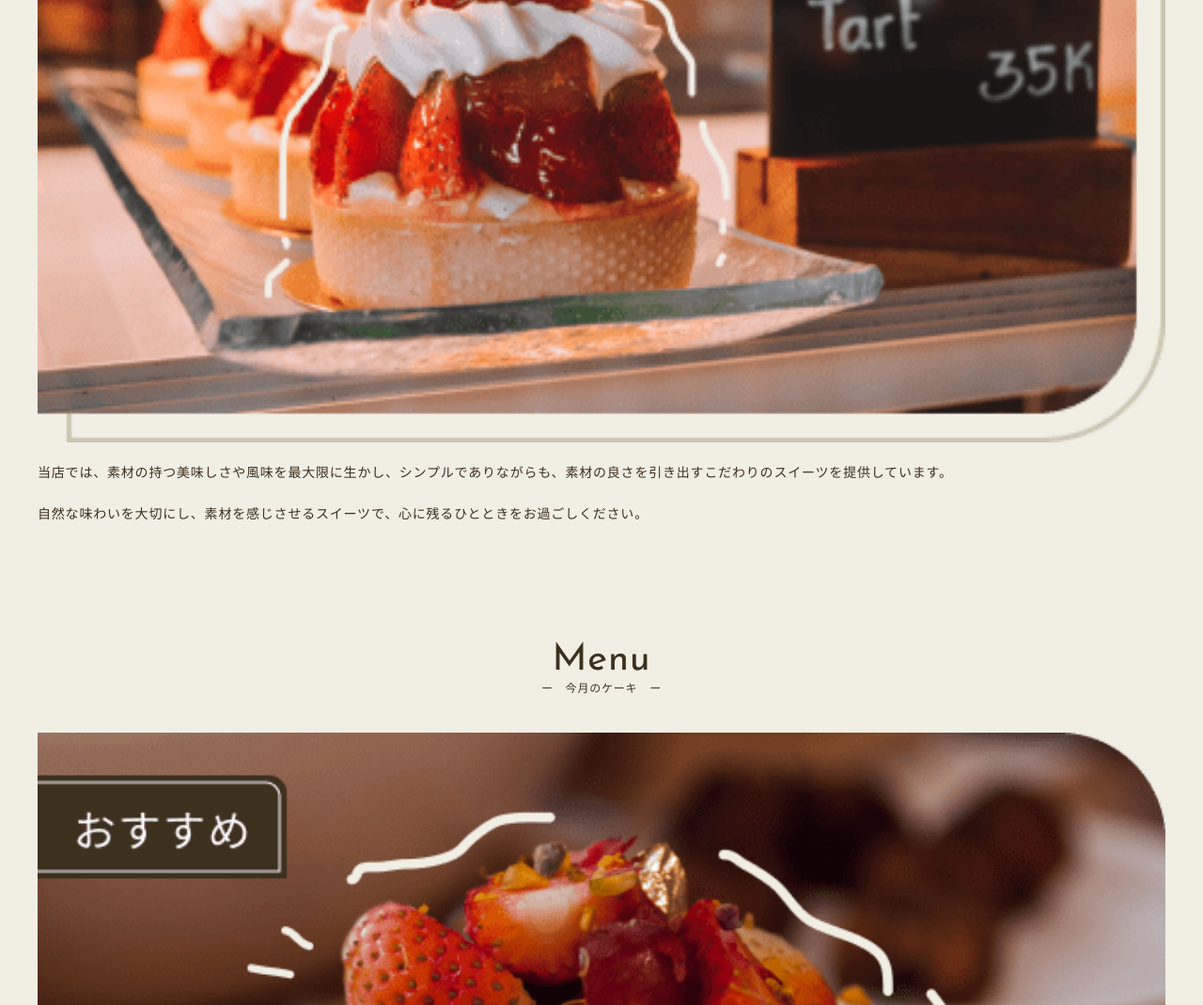
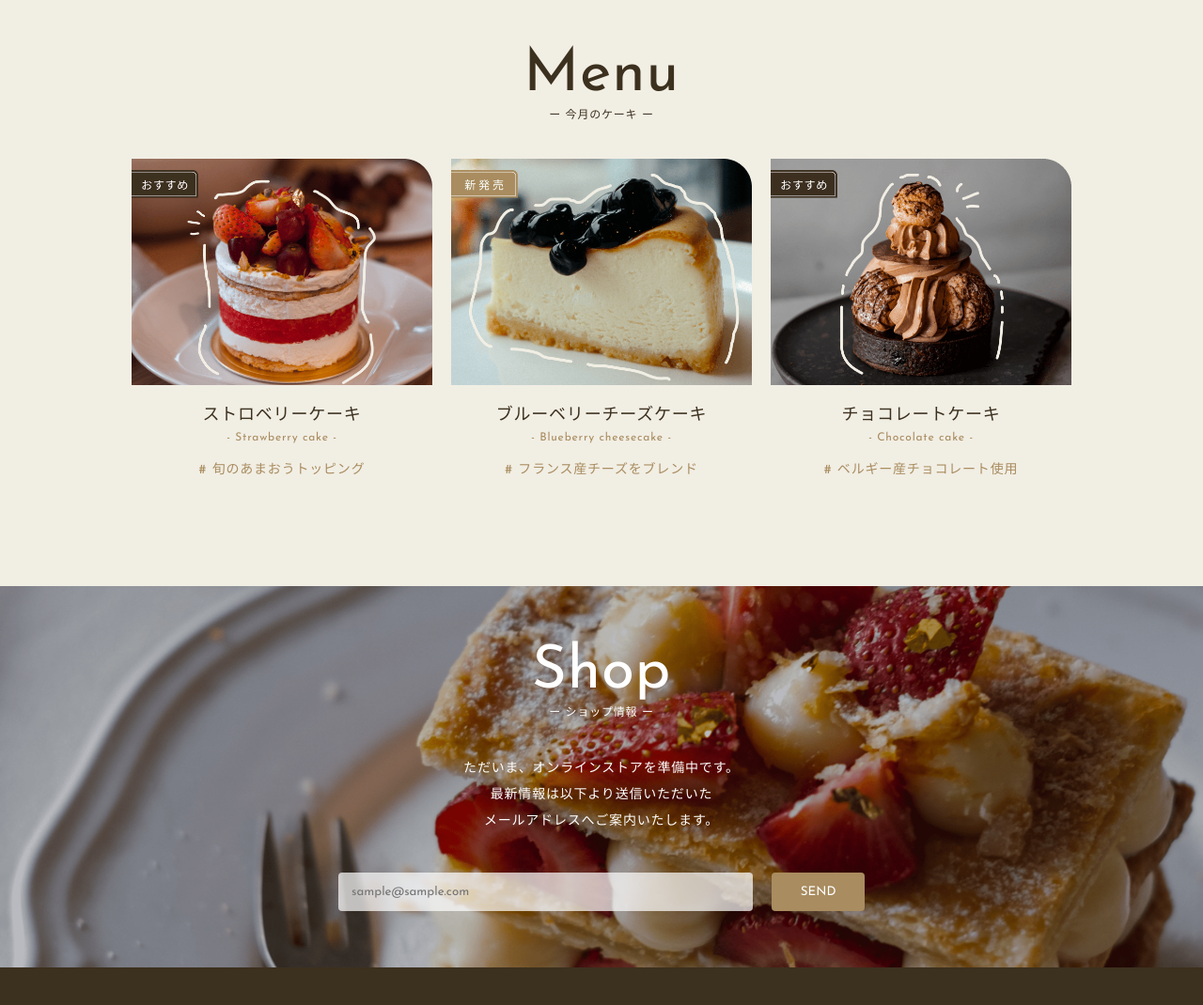
Before and after one commit to ABECKCROW/sweet-delight, a plain HTML site: page index.html in a window 1280 px wide. Shown: the part 1435-2505 px from the top of the page at 94% size. Drawn offline with Linux system fonts and the light colour scheme.

Commit message:
PC版ページ

```diff
--- /dev/null
+++ b/css/responsive.css
@@ -0,0 +1,111 @@
+@media screen and (min-width: 768px) {
+  .header-container {
+    display: flex;
+    justify-content: space-between;
+    align-items: center;
+    margin: 0 auto;
+    padding: 0 40px;
+    max-width: 1080px;
+  }
+
+  .header {
+    padding: 16px;
+  }
+
+  .header-nav-list {
+    gap: 40px;
+    margin-top: 5px;
+  }
+
+  .header-nav-link {
+    transition: opacity .3s;
+  }
+
+  .header-nav-link:hover {
+    opacity: 0.7;
+  }
+
+  #about {
+    padding: 100px 40px;
+  }
+
+  .section-title {
+    font-size: 64px;
+  }
+
+  .about-container {
+    display: flex;
+    gap: 40px;
+    align-items: center;
+    max-width: 1000px;
+    margin: 0 auto;
+  }
+
+  .about-img {
+    width: 300px;
+  }
+
+  .about-text-container {
+    max-width: 660px;
+    margin-top: 0;
+  }
+
+  .about-text {
+    font-size: 15px;
+  }
+
+  .about-text + .about-text {
+    margin-top: 30px;
+  }
+
+  #menu {
+    padding: 0 40px 100px 40px;
+  }
+
+  .menu-list {
+    display: flex;
+    gap: 20px;
+    margin: 0 auto;
+    max-width: 1000px;
+  }
+
+  #shop {
+    background-image: url(../img/bg-shop.png);
+    padding: 60px 0;
+  }
+
+  .shop-input-wrap {
+    display: flex;
+    justify-content: center;
+    gap: 20px;
+    max-width: 560px;
+    margin: 0 auto;
+  }
+
+  .shop-input-label {
+    margin: 0;
+    width: 100%;
+  }
+
+  .shop-form-input-button {
+    margin: 40px 0 0 0;
+    transition: opacity .3s;
+  }
+
+  .shop-form-input-button:hover {
+    opacity: 0.7;
+    cursor: pointer;
+  }
+
+  .footer-text {
+    margin-top: 12px;
+  }
+
+  .sns-list {
+    gap: 40px;
+  }
+
+  #copyright-text {
+    font-size: 13px;
+  }
+}
--- a/css/style.css
+++ b/css/style.css
@@ -30,11 +30,10 @@ section {
   display: flex;
   justify-content: center;
   gap: 20px;
-  margin-top: 5px;
+  margin-top: 10px;
 }
 
-.header-nav-item a {
-  font-size: 15px;
+.header-nav-link {
   text-decoration: none;
   color: #fff;
   position: relative;
@@ -85,11 +84,15 @@ section {
   line-height: 2;
 }
 
+.about-text + .about-text {
+  margin-top: 16px;
+}
+
 #menu {
   padding: 80px 40px;
 }
 
-.menu-list + .menu-list {
+.menu-list-item+.menu-list-item {
   margin-top: 62px;
 }
 
@@ -97,7 +100,7 @@ section {
   width: 100%;
 }
 
-.menu-text-container {
+.menu-text-box {
   padding: 16px 10px;
 }
 
@@ -106,6 +109,7 @@ section {
 }
 
 .menu-text-small {
+  display: block;
   margin-top: 8px;
   font-size: 12px;
   color: #a98c5f;
@@ -117,9 +121,8 @@ section {
   color: #a98c5f;
 }
 
-.full-section {
+#shop {
   margin: 0;
-  /*padding: 0;*/
   position: relative;
   background-image: url(../img/sp/bg-shop.png);
   background-position: center center;
@@ -127,7 +130,7 @@ section {
   padding: 80px 0;
 }
 
-.shop {
+.shop-container {
   padding: 0 20px;
   width: 100%;
   color: white;
@@ -135,16 +138,22 @@ section {
   font-weight: bold;
 }
 
-.form-input {
+.shop-text {
+  font-size: 14px;
+  line-height: 2;
+}
+
+.shop-form-input {
   width: 100%;
   margin-top: 40px;
   border-radius: 4px;
   background-color: rgba(255, 255, 255, 0.7);
   border: none;
   padding: 14px;
+  font-family: "Josefin Sans", "Noto Sans JP", sans-serif;
 }
 
-.button {
+.shop-form-input-button {
   border-radius: 4px;
   border: none;
   display: block;
@@ -153,13 +162,14 @@ section {
   padding: 12px 10px;
   color: #fff;
   background-color: #a98c5f;
+  font-family: "Josefin Sans", "Noto Sans JP", sans-serif;
 }
 
 .section-title,
 .section-title-text,
-.about-text,
-label,
-.button {
+.shop-text,
+.shop-input-label,
+.shop-form-input {
   position: relative;
   z-index: 3;
 }
@@ -177,7 +187,7 @@ label,
   color: #fff;
 }
 
-.sns-wrapper {
+.sns-list {
   margin-top: 40px;
   display: flex;
   justify-content: center;
--- a/index.html
+++ b/index.html
@@ -17,20 +17,29 @@
           href="https://fonts.googleapis.com/css2?family=Josefin+Sans:wght@400;700&family=Noto+Sans+JP:wght@100..900&display=swap"
           rel="stylesheet" />
   <link rel="stylesheet" href="./css/style.css" />
+  <link rel="stylesheet" href="./css/responsive.css" />
 </head>
 
 <body>
 <header class="header">
+  <div class="header-container">
     <h1 class="header-logo">
       <img src="./img/logo.svg" alt="Sweet delight" />
     </h1>
     <nav class="header-nav">
       <ul class="header-nav-list">
-      <li class="header-nav-item"><a href="#about">About</a></li>
-      <li class="header-nav-item"><a href="#menu">Menu</a></li>
-      <li class="header-nav-item"><a href="#shop">Shop</a></li>
+        <li class="header-nav-item">
+          <a class="header-nav-link" href="#about">About</a>
+        </li>
+        <li class="header-nav-item">
+          <a class="header-nav-link" href="#menu">Menu</a>
+        </li>
+        <li class="header-nav-item">
+          <a class="header-nav-link" href="#shop">Shop</a>
+        </li>
       </ul>
     </nav>
+  </div>
 </header>
 <main>
   <div class="main-visual">
@@ -40,65 +49,74 @@
     </picture>
   </div>
   <!-- About -->
-  <section>
+  <section id="about">
     <h2 class="section-title">About</h2>
-    <p class="section-title-text">ー　当店について　ー</p>
+    <p class="section-title-text">ー 当店について ー</p>
+    <div class="about-container">
       <img class="about-img" src="./img/about.png" alt="当店について" />
       <div class="about-text-container">
       <p class="about-text">
         当店では、素材の持つ美味しさや風味を最大限に生かし、シンプルでありながらも、素材の良さを引き出すこだわりのスイーツを提供しています。
       </p>
-      <br />
       <p class="about-text">
         自然な味わいを大切にし、素材を感じさせるスイーツで、心に残るひとときをお過ごしください。
       </p>
+    </div>
     </div>
   </section>
   <!-- Manu -->
   <section id="menu">
     <h2 class="section-title">Menu</h2>
-    <p class="section-title-text">ー　今月のケーキ　ー</p>
-    <ul>
-      <li class="menu-list">
+    <p class="section-title-text">ー 今月のケーキ ー</p>
+    <ul class="menu-list">
+      <li class="menu-list-item">
+        <div class="menu-list-item-wrap">
           <img class="menu-img" src="./img/menu1.png" alt="" />
-        <div class="menu-text-container">
+          <div class="menu-text-box">
             <p class="menu-text">ストロベリーケーキ</p>
-          <small class="menu-text-small">- Strawberry Cake -</small>
+            <small class="menu-text-small">- Strawberry cake -</small>
             <p class="menu-text-hash"># 旬のあまおうトッピング</p>
+          </div>
         </div>
       </li>
       <li class="menu-list">
+        <div class="menu-list-item-wrap">
           <img class="menu-img" src="./img/menu2.png" alt="" />
-        <div class="menu-text-container">
+          <div class="menu-text-box">
             <p class="menu-text">ブルーベリーチーズケーキ</p>
             <small class="menu-text-small">- Blueberry cheesecake -</small>
             <p class="menu-text-hash"># フランス産チーズをブレンド</p>
           </div>
+        </div>
       </li>
       <li class="menu-list">
+        <div class="menu-list-item-wrap">
           <img class="menu-img" src="./img/menu3.png" alt="" />
-        <div class="menu-text-container">
+          <div class="menu-text-box">
             <p class="menu-text">チョコレートケーキ</p>
             <small class="menu-text-small">- Chocolate cake -</small>
             <p class="menu-text-hash"># ベルギー産チョコレート使用</p>
+          </div>
         </div>
       </li>
     </ul>
   </section>
   <!-- Shop -->
-  <section class="full-section">
-    <div class="shop">
+  <section id="shop">
+    <div class="shop-container">
       <h2 class="section-title">Shop</h2>
-      <p class="section-title-text">ー　ショップ情報　ー</p>
-      <p class="about-text">
+      <p class="section-title-text">ー ショップ情報 ー</p>
+      <p class="shop-text">
         ただいま、オンラインストアを準備中です。<br>
         最新情報は以下より送信いただいた<br>
         メールアドレスへご案内いたします。
       </p>
-      <label>
-        <input class="form-input" type="text" placeholder="sample@example.com" />
+      <div class="shop-input-wrap">
+        <label class="shop-input-label">
+          <input class="shop-form-input" type="text" placeholder="sample@sample.com" />
         </label>
-      <button class="button" type="submit">SEND</button>
+        <button class="shop-form-input-button" type="submit">SEND</button>
+      </div>
     </div>
   </section>
   <!-- SNS -->
@@ -106,12 +124,12 @@
     <h2 class="footer-logo">
       <img src="./img/logo.svg" alt="Sweet Delight" />
     </h2>
-    <p class="footer-text">ー　各SNS更新中　ー</p>
-    <ul class="sns-wrapper">
+    <p class="footer-text">ー 各SNS更新中 ー</p>
+    <ul class="sns-list">
       <li class="sns-item">
         <a>
           <img src="./img/icon-instagram.png" alt="SNS" />
-          <p class="sns-text">メニューのご案内</p>
+          <p class="sns-text">メニューご案内</p>
         </a>
       </li>
       <li class="sns-item">
```
Lines whose indentation alone changed are shown as unchanged.
